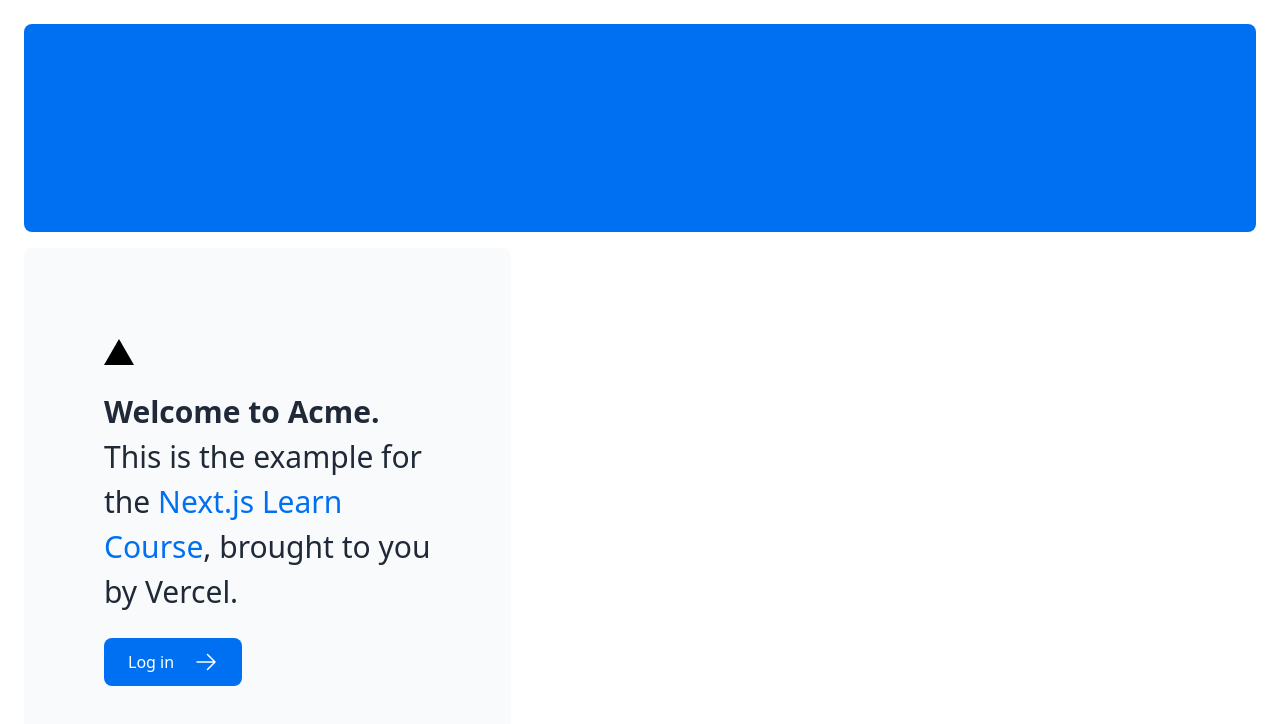
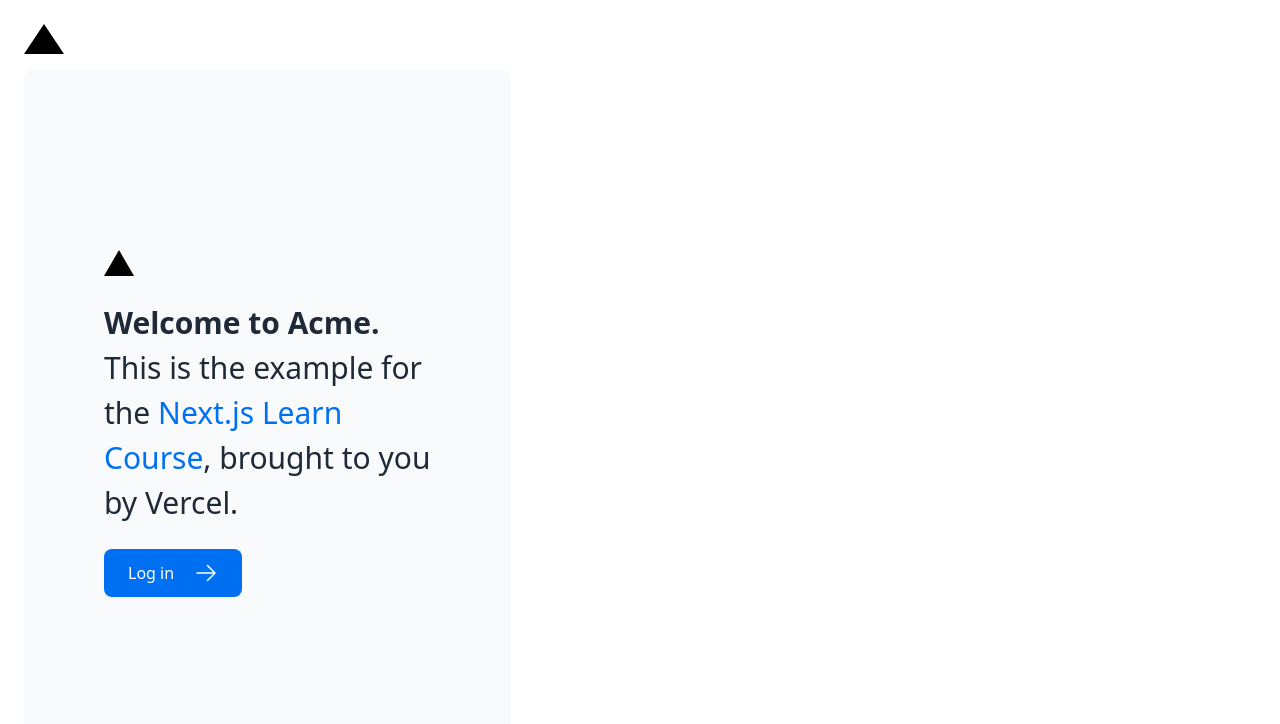
Before and after one commit to stockmeierb/nextjs-dashboard, a Next.js app: page / in a window 1280 px wide. Shown: the top 724 px of the page. Built offline with nearby package versions, Linux system fonts and the light colour scheme.

Commit message:
trying other style options

```diff
--- a/app/page.tsx
+++ b/app/page.tsx
@@ -1,11 +1,13 @@
 import AcmeLogo from '@/app/ui/acme-logo';
 import { ArrowRightIcon } from '@heroicons/react/24/outline';
 import Link from 'next/link';
+import styles from '@/app/ui/home.module.css';
 
 export default function Page() {
   return (
     <main className="flex min-h-screen flex-col p-6">
-      <div className="flex h-20 shrink-0 items-end rounded-lg bg-blue-500 p-4 md:h-52">
+      {/* <div className="flex h-20 shrink-0 items-end rounded-lg bg-blue-500 p-4 md:h-52"> */}
+      <div className={styles.shape}>
         {/* <AcmeLogo /> */}
       </div>
       <div className="mt-4 flex grow flex-col gap-4 md:flex-row">
--- /dev/null
+++ b/app/ui/home.module.css
@@ -0,0 +1,7 @@
+.shape {
+  height: 0;
+  width: 0;
+  border-bottom: 30px solid black;
+  border-left: 20px solid transparent;
+  border-right: 20px solid transparent;
+}
```
